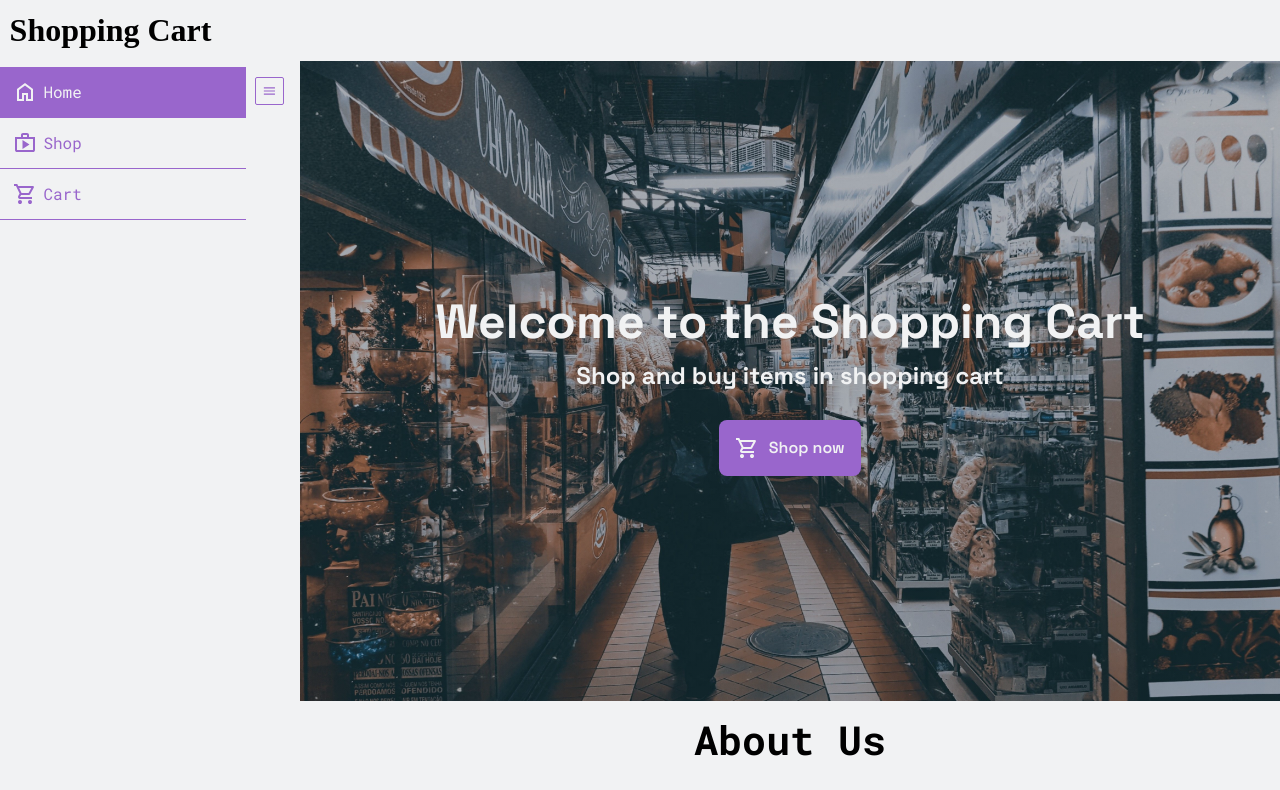
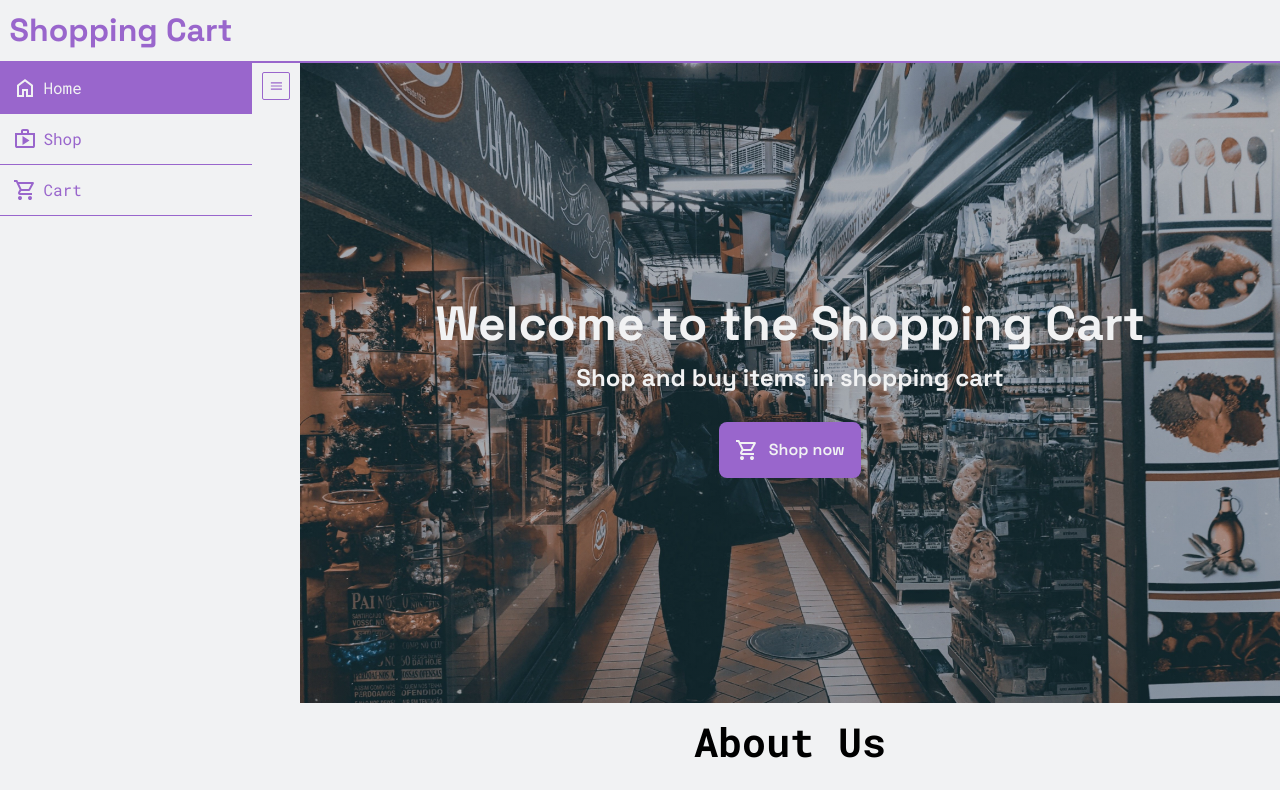
Before and after one commit to SuspiciousApplePie/shopping-cart, a React (Vite) app: page / in a window 1280 px wide. Shown: the top 790 px of the page. Built offline with nearby package versions, Linux system fonts and the light colour scheme; no server answers.

Commit message:
Add header

```diff
--- a/src/components/cart/Cart.module.css
+++ b/src/components/cart/Cart.module.css
@@ -12,6 +12,7 @@
 .cart {
   animation: fadeInOut 0.4s ease-out;
   font-family: "Space Grotesk", sans-serif;
+  z-index: -1;
 }
 
 .cart h2 {
--- a/src/components/header/Header.jsx
+++ b/src/components/header/Header.jsx
@@ -1,6 +1,28 @@
 import styles from "./Header.module.css";
+import { useEffect } from "react";
 
 function Header() {
+  useEffect(() => {
+    const header = document.querySelector(`.${styles.header}`);
+    if (!header) return;
+
+    const updateHeaderHeight = () => {
+      document.documentElement.style.setProperty(
+        "--header-height",
+        header.offsetHeight + "px",
+      );
+    };
+
+    updateHeaderHeight();
+
+    const observer = new ResizeObserver(updateHeaderHeight);
+    observer.observe(header);
+
+    return () => {
+      observer.disconnect();
+    };
+  }, []);
+
   return (
     <header className={styles.header}>
       <h1>Shopping Cart</h1>
--- a/src/components/header/Header.module.css
+++ b/src/components/header/Header.module.css
@@ -3,4 +3,14 @@
   justify-content: space-between;
   align-items: center;
   padding: var(--space-1) var(--space-2);
+  border-bottom: 2px solid var(--color-1);
+  position: sticky;
+  top: 0;
+  color: var(--color-1);
+  font-family: "Space Grotesk", sans-serif;
+  background-color: var(--color-2);
 }
+
+.header h1 {
+  font-size: var(--size-3);
+}
--- a/src/components/homepage/Homepage.module.css
+++ b/src/components/homepage/Homepage.module.css
@@ -2,6 +2,7 @@
 .homepage {
   animation: fadeInOut 0.4s ease-out;
   will-change: contents;
+  z-index: -1;
 }
 
 @keyframes fadeInOut {
--- a/src/components/shop/Shop.module.css
+++ b/src/components/shop/Shop.module.css
@@ -13,6 +13,7 @@
   animation: fadeInOut 0.4s ease-out;
   will-change: contents;
   font-family: "Space Grotesk", sans-serif;
+  z-index: -1;
 }
 
 .shop h2 {
--- a/src/components/sidebar/Sidebar.module.css
+++ b/src/components/sidebar/Sidebar.module.css
@@ -2,13 +2,12 @@
   font-family: "Roboto Mono", monospace;
   color: var(--color-1);
   font-size: var(--size-1);
-  padding: var(--space-1);
   padding-left: 0;
   display: grid;
   text-decoration: none;
   grid-template-columns: 1fr 3rem;
   position: sticky;
-  top: 0;
+  top: var(--header-height);
   align-self: start;
 }
 
```
